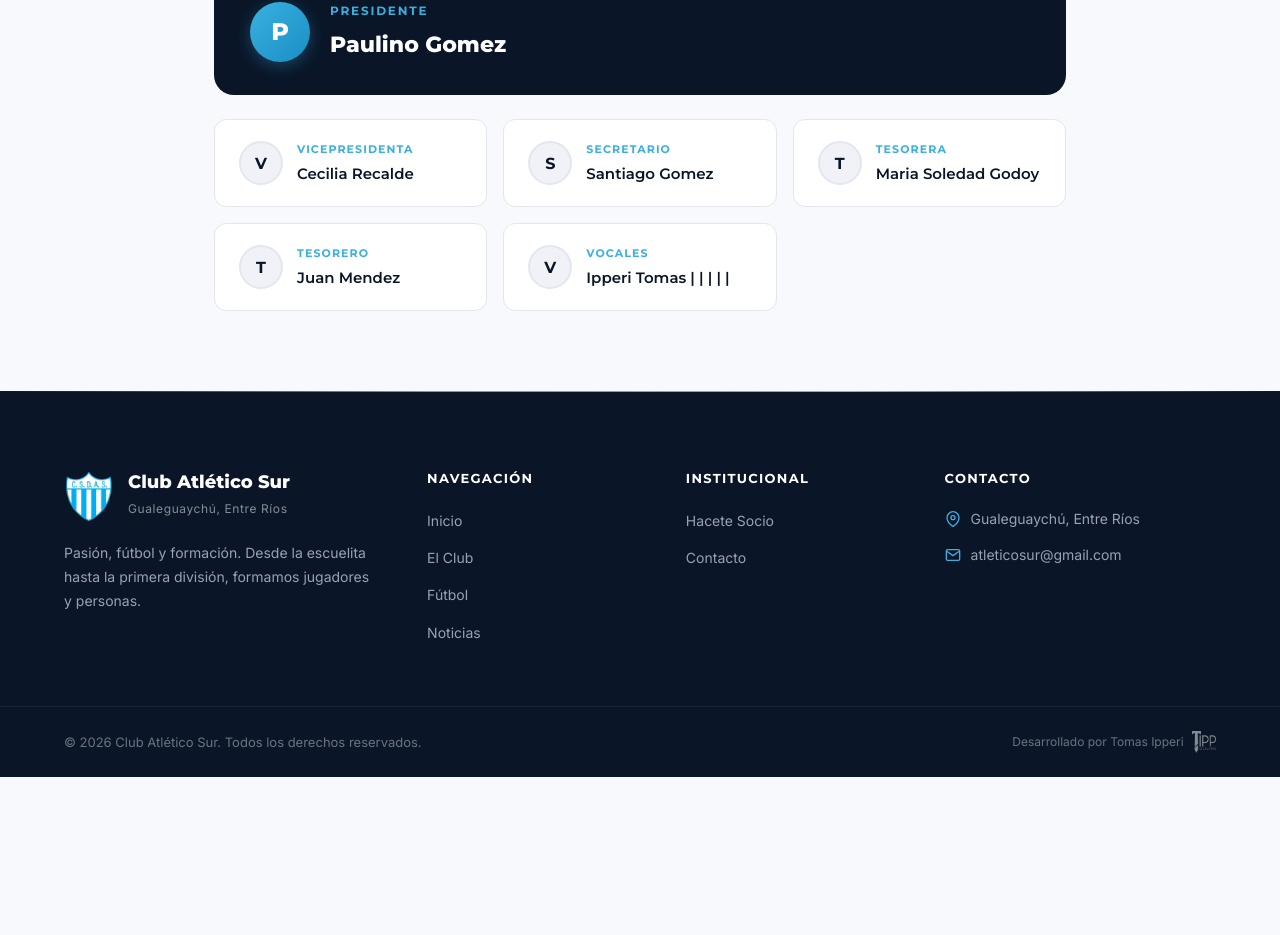
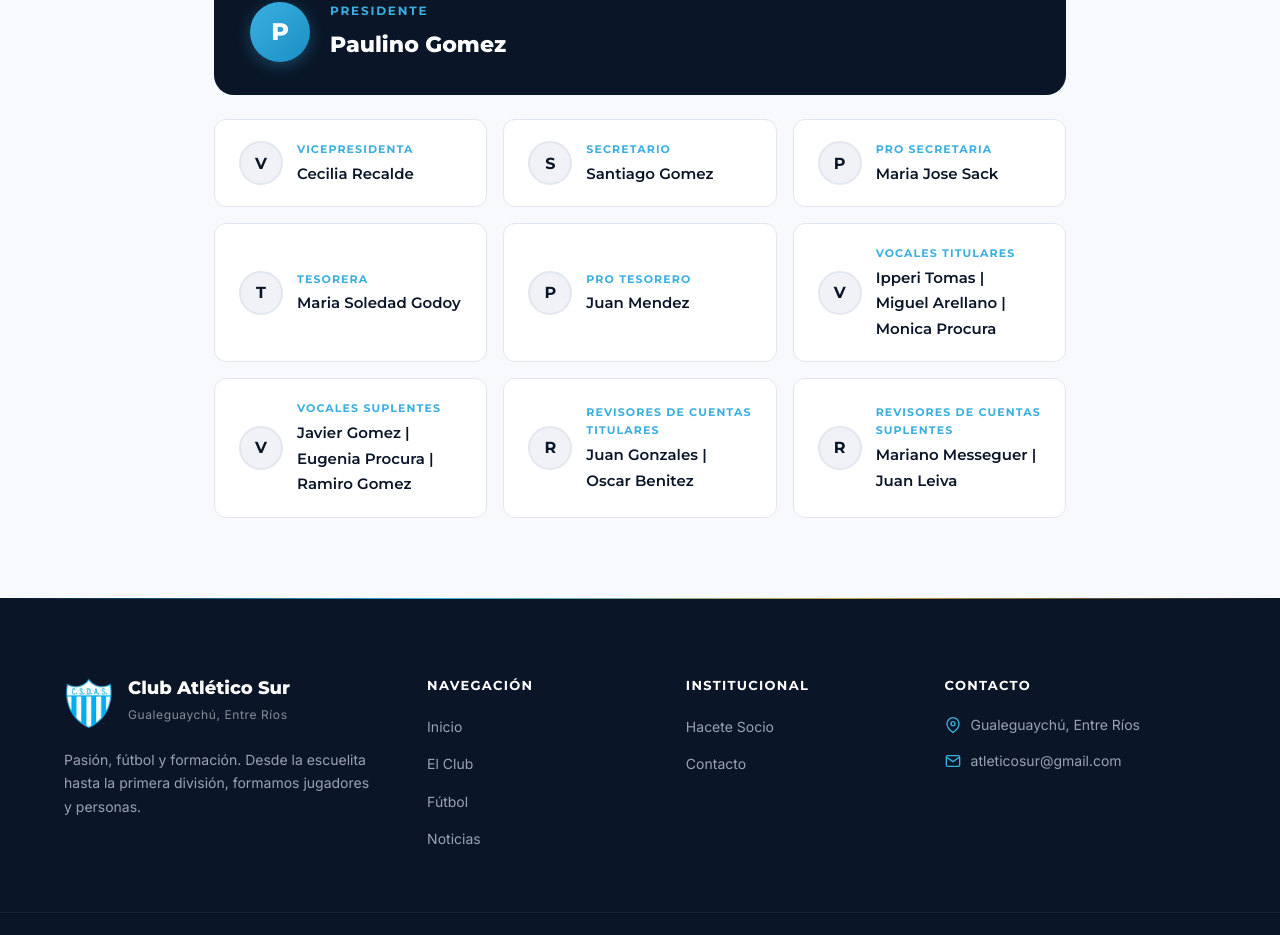
Before and after one commit to Ipperitomas/atleticoSurWeb, a Nuxt app: page /el-club in a window 1280 px wide. Shown: the part 3739-4674 px from the top of the page. Before the commit the page ends 4516 px from the top, so only its background shows below. Built offline with nearby package versions, Linux system fonts and the light colour scheme.

Commit message:
COnfig cors

```diff
--- a/app/pages/el-club.vue
+++ b/app/pages/el-club.vue
@@ -189,9 +189,13 @@ const board = {
 const boardMembers = [
   { role: 'Vicepresidenta', name: 'Cecilia Recalde' },
   { role: 'Secretario', name: 'Santiago Gomez' },
+  { role: 'Pro Secretaria', name: 'Maria Jose Sack' },
   { role: 'Tesorera', name: 'Maria Soledad Godoy' },
-  { role: 'Tesorero', name: 'Juan Mendez' },
-  { role: 'Vocales', name: 'Ipperi Tomas | | | | |' }
+  { role: 'Pro Tesorero', name: 'Juan Mendez' },
+  { role: 'Vocales Titulares', name: 'Ipperi Tomas | Miguel Arellano | Monica Procura ' },
+  { role: 'Vocales Suplentes', name: 'Javier Gomez | Eugenia Procura | Ramiro Gomez ' },
+  { role: 'Revisores de cuentas Titulares', name: 'Juan Gonzales | Oscar Benitez ' },
+  { role: 'Revisores de cuentas Suplentes', name: 'Mariano Messeguer | Juan Leiva ' },
 ]
 </script>
 
```
